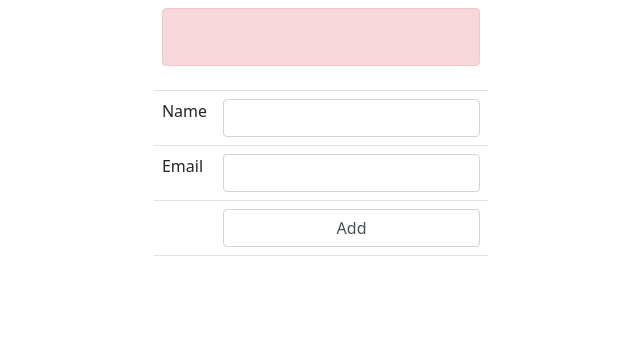
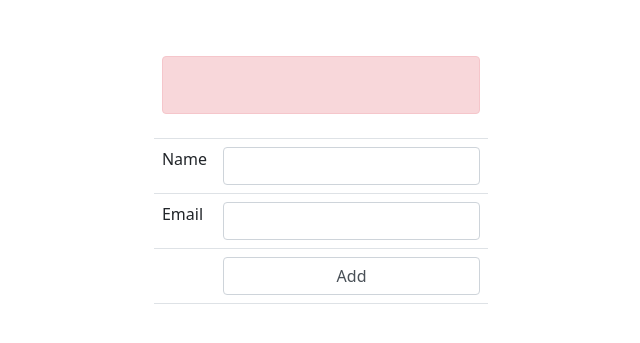
Before and after one commit to otmaneEH/crud-php, a PHP site: page /add.php in a window 1280 px wide. Shown: the part 56-399 px from the top of the page, without its empty margins (319-959 px from the left). Run offline with PHP 8.4, Linux system fonts and the light colour scheme; some libraries are stand-ins or nearby versions.

Commit message:
margin top

```diff
--- a/add.php
+++ b/add.php
@@ -45,7 +45,7 @@ if (isset($_POST['Submit'])) {
   <form class="form" action="add.php" method="post" name="form1">
 
 
-    <table class="table center">
+    <table class="table center mt-5">
       <td colspan="3">
 
       <div class="alert alert-danger">
```
